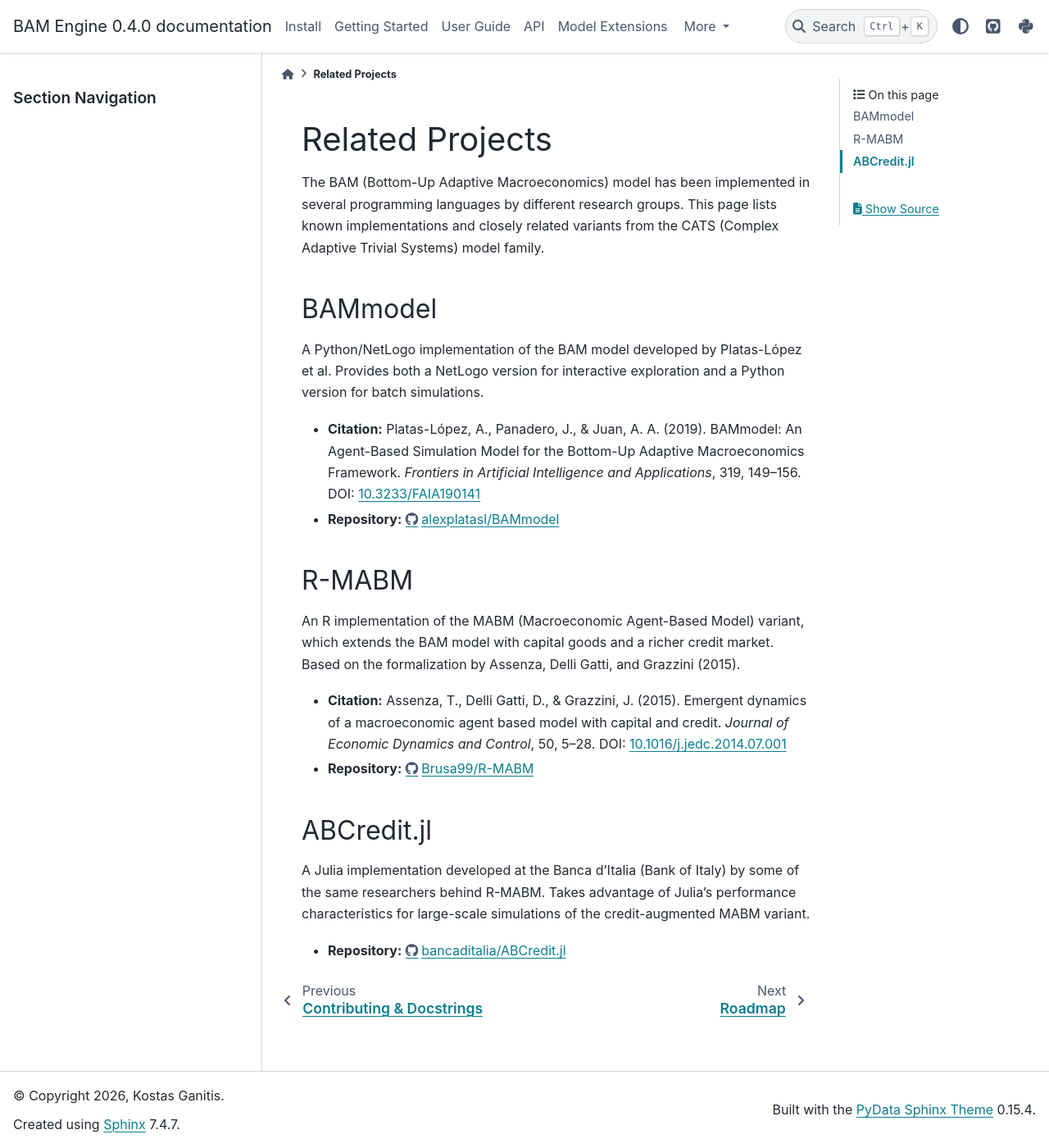
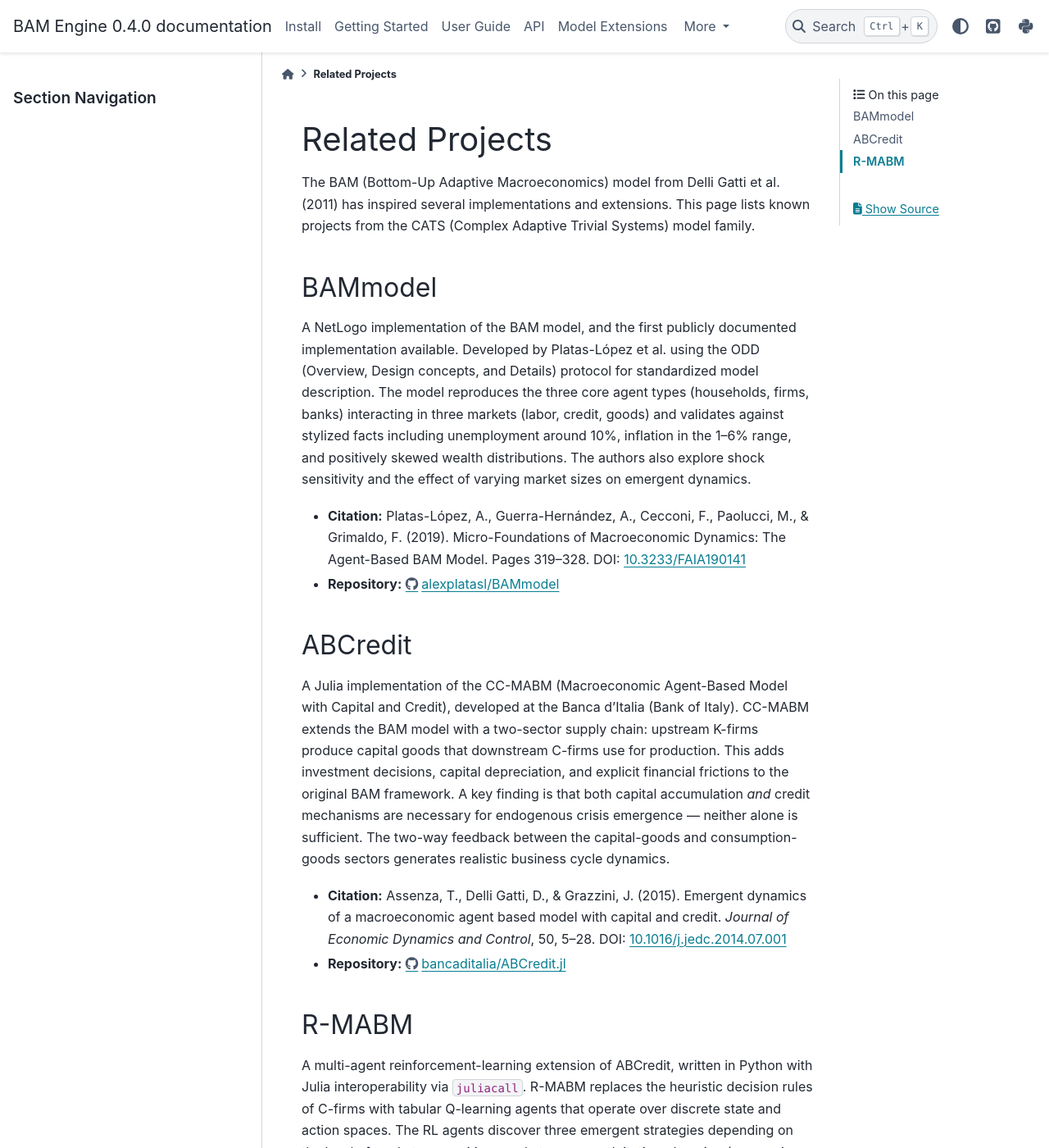
Before and after one commit to kganitis/bam-engine, a Sphinx documentation site: the page built from docs/related_projects.rst, in a window 1280 px wide and 1400 px high. Shown: the whole window at 82% size. Built offline with Sphinx 7.4.7 and the PyData theme 0.15.4, drawn with Linux system fonts in a browser that asks for light colours; pages that are not in the unit, such as notebooks, are missing from menus; some of the changed text lies outside the part shown.

Commit message:
docs: curate Roadmap and Related Projects pages

```diff
--- a/docs/related_projects.rst
+++ b/docs/related_projects.rst
@@ -1,47 +1,66 @@
 Related Projects
 ================
 
-The BAM (Bottom-Up Adaptive Macroeconomics) model has been implemented in
-several programming languages by different research groups. This page lists
-known implementations and closely related variants from the CATS (Complex
-Adaptive Trivial Systems) model family.
+The BAM (Bottom-Up Adaptive Macroeconomics) model from Delli Gatti et al.
+(2011) has inspired several implementations and extensions. This
+page lists known projects from the CATS (Complex Adaptive Trivial Systems)
+model family.
 
 
 BAMmodel
 --------
 
-A Python/NetLogo implementation of the BAM model developed by Platas-López
-et al. Provides both a NetLogo version for interactive exploration and a
-Python version for batch simulations.
+A NetLogo implementation of the BAM model, and the first publicly documented
+implementation available. Developed by Platas-López et al. using the ODD
+(Overview, Design concepts, and Details) protocol for standardized model
+description. The model reproduces the three core agent types (households, firms,
+banks) interacting in three markets (labor, credit, goods) and validates against
+stylized facts including unemployment around 10%, inflation in the 1--6% range,
+and positively skewed wealth distributions. The authors also explore shock
+sensitivity and the effect of varying market sizes on emergent dynamics.
 
-- **Citation:** Platas-López, A., Panadero, J., & Juan, A. A. (2019).
-  BAMmodel: An Agent-Based Simulation Model for the Bottom-Up Adaptive
-  Macroeconomics Framework. *Frontiers in Artificial Intelligence and
-  Applications*, 319, 149--156. DOI:
+- **Citation:** Platas-López, A., Guerra-Hernández, A., Cecconi, F.,
+  Paolucci, M., & Grimaldo, F. (2019). Micro-Foundations of Macroeconomic
+  Dynamics: The Agent-Based BAM Model. Pages 319--328. DOI:
   `10.3233/FAIA190141 <https://doi.org/10.3233/FAIA190141>`_
 - **Repository:** https://github.com/alexplatasl/BAMmodel
+
+
+ABCredit
+-----------
+
+A Julia implementation of the CC-MABM (Macroeconomic Agent-Based Model with
+Capital and Credit), developed at the Banca d'Italia (Bank of Italy). CC-MABM
+extends the BAM model with a two-sector supply chain: upstream K-firms produce
+capital goods that downstream C-firms use for production. This adds investment
+decisions, capital depreciation, and explicit financial frictions to the
+original BAM framework. A key finding is that both capital accumulation *and*
+credit mechanisms are necessary for endogenous crisis emergence --- neither
+alone is sufficient. The two-way feedback between the capital-goods and
+consumption-goods sectors generates realistic business cycle dynamics.
+
+- **Citation:** Assenza, T., Delli Gatti, D., & Grazzini, J. (2015).
+  Emergent dynamics of a macroeconomic agent based model with capital and
+  credit. *Journal of Economic Dynamics and Control*, 50, 5--28. DOI:
+  `10.1016/j.jedc.2014.07.001 <https://doi.org/10.1016/j.jedc.2014.07.001>`_
+- **Repository:** https://github.com/bancaditalia/ABCredit.jl
 
 
 R-MABM
 ------
 
-An R implementation of the MABM (Macroeconomic Agent-Based Model) variant,
-which extends the BAM model with capital goods and a richer credit market.
-Based on the formalization by Assenza, Delli Gatti, and Grazzini (2015).
+A multi-agent reinforcement-learning extension of ABCredit, written in Python
+with Julia interoperability via ``juliacall``. R-MABM replaces the heuristic
+decision rules of C-firms with tabular Q-learning agents that operate over
+discrete state and action spaces. The RL agents discover three emergent
+strategies depending on the level of market competition: market power
+exploitation, dumping (aggressive price-cutting), and perfect competition.
+Agents with independent policies spontaneously segregate into distinct strategic
+groups. A notable macro-level result is that only the perfect-competition
+strategy stabilizes the economy as a whole.
 
-- **Citation:** Assenza, T., Delli Gatti, D., & Grazzini, J. (2015).
-  Emergent dynamics of a macroeconomic agent based model with capital and
-  credit. *Journal of Economic Dynamics and Control*, 50, 5--28. DOI:
-  `10.1016/j.jedc.2014.07.001 <https://doi.org/10.1016/j.jedc.2014.07.001>`_
+- **Citation:** Brusatin, S., Padoan, T., Coletta, A., Delli Gatti, D., &
+  Glielmo, A. (2024). Simulating the Economic Impact of Rationality through
+  Reinforcement Learning and Agent-Based Modelling. *ICAIF '24*, 159--167.
+  DOI: `10.1145/3677052.3698621 <https://doi.org/10.1145/3677052.3698621>`_
 - **Repository:** https://github.com/Brusa99/R-MABM
-
-
-ABCredit.jl
------------
-
-A Julia implementation developed at the Banca d'Italia (Bank of Italy) by
-some of the same researchers behind R-MABM. Takes advantage of Julia's
-performance characteristics for large-scale simulations of the credit-augmented
-MABM variant.
-
-- **Repository:** https://github.com/bancaditalia/ABCredit.jl
```
Also changed, not shown: docs/roadmap.rst (+40 -20 lines).
